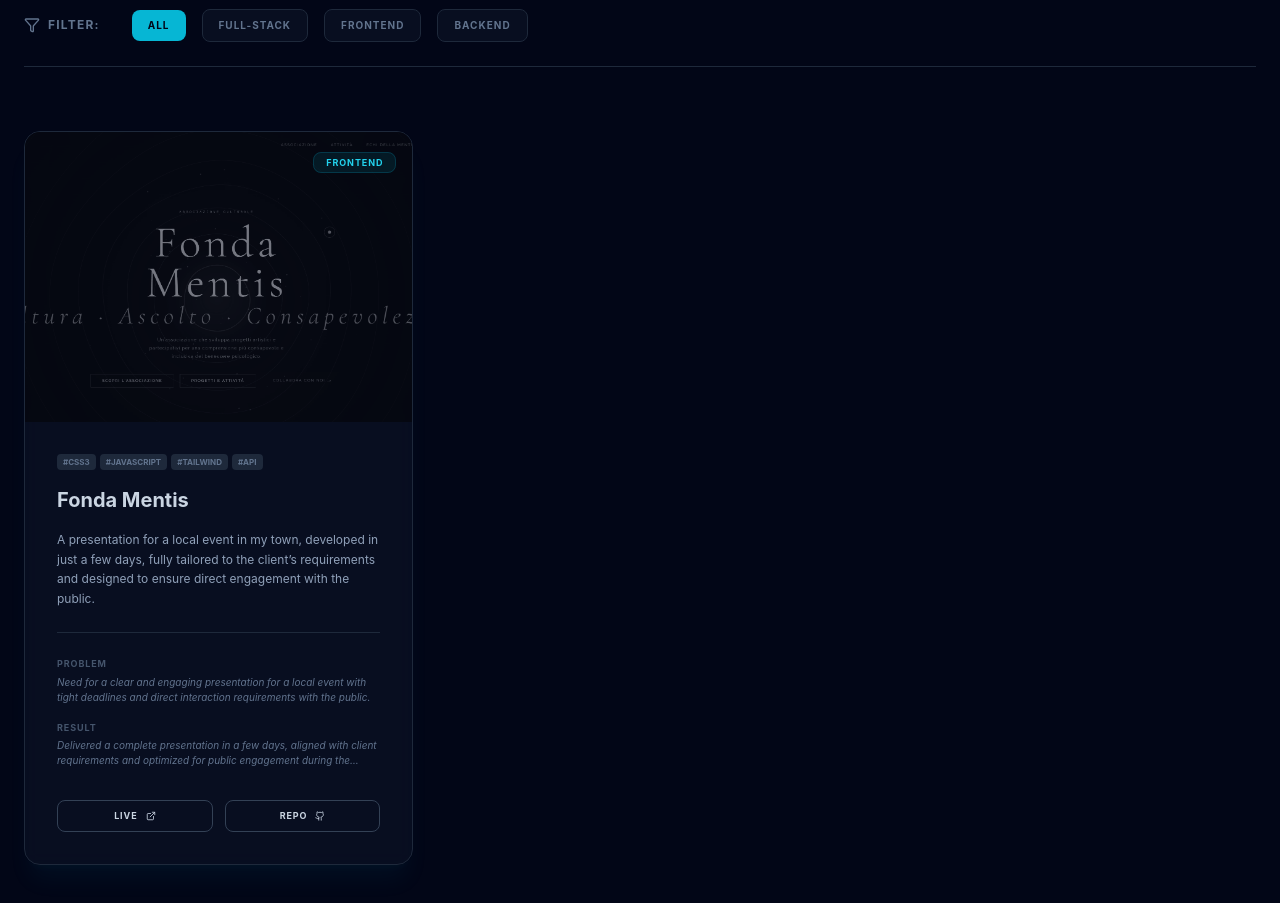
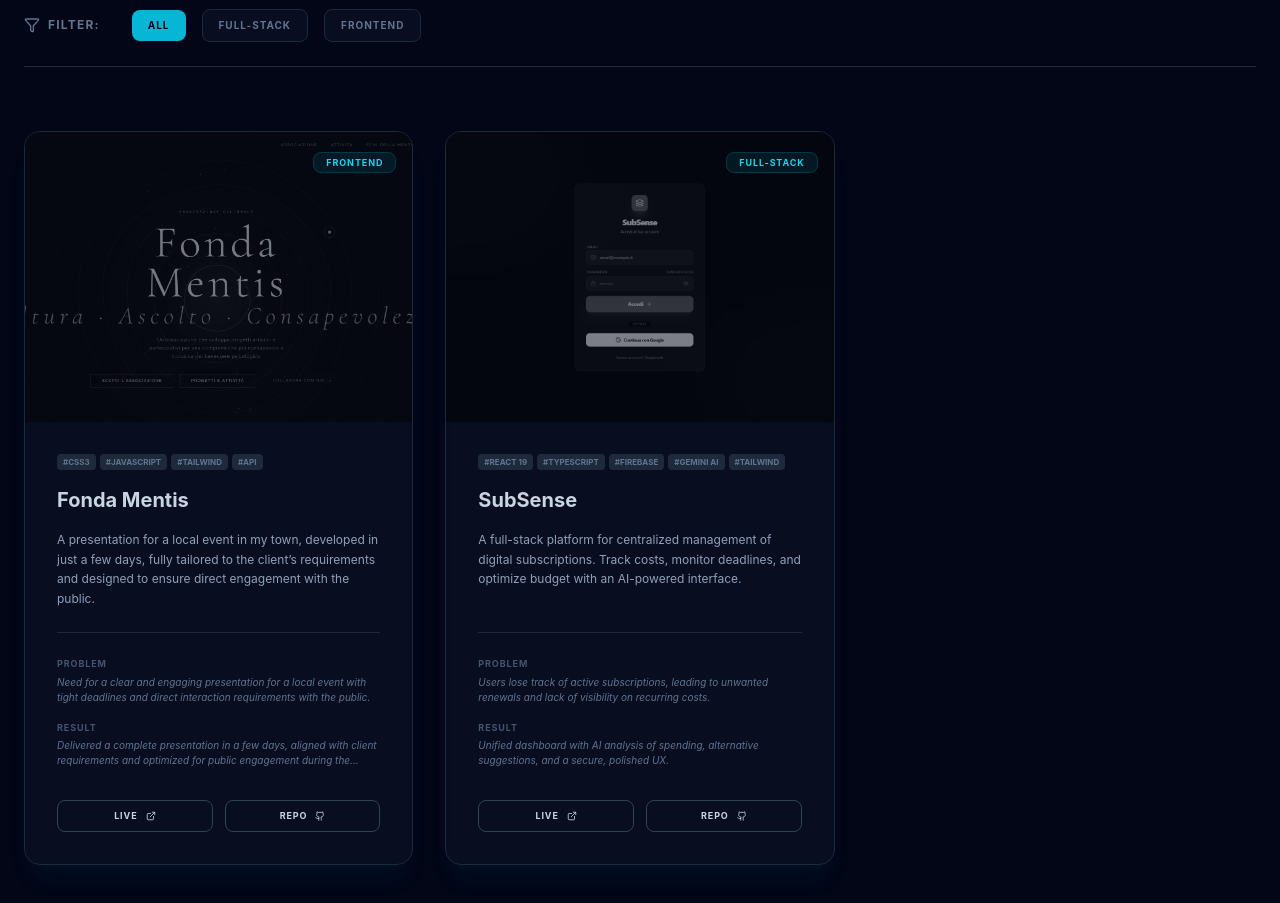
Before and after one commit to christiansaccani/my-portfolio, a React (Vite) app: page / in a window 1280 px wide. Shown: the part 3000-3903 px from the top of the page. Built offline with nearby package versions, Linux system fonts and the light colour scheme.

Commit message:
work in progress...

```diff
--- a/src/components/sections/PortfolioContent.tsx
+++ b/src/components/sections/PortfolioContent.tsx
@@ -126,8 +126,7 @@ export function Projects() {
   const categories = [
     { id: 'All', label: t('projects.all') },
     { id: 'Full-stack', label: t('projects.fullstack') },
-    { id: 'Frontend', label: t('projects.frontend') },
-    { id: 'Backend', label: t('projects.backend') }
+    { id: 'Frontend', label: t('projects.frontend') }
   ];
 
   const projects = TRANSLATED_PROJECTS[language];
--- a/src/constants.ts
+++ b/src/constants.ts
@@ -13,6 +13,17 @@ export const TRANSLATED_PROJECTS: Record<'en' | 'it', Project[]> = {
       results: 'Delivered a complete presentation in a few days, aligned with client requirements and optimized for public engagement during the event.',
       links: { demo: 'https://fondamentis.netlify.app/', github: '#', caseStudy: '#' }
     },
+    {
+      id: '2',
+      title: 'SubSense',
+      description: 'A full-stack platform for centralized management of digital subscriptions. Track costs, monitor deadlines, and optimize budget with an AI-powered interface.',
+      image: '/images/subsense.png',
+      tags: ['React 19', 'TypeScript', 'Firebase', 'Gemini AI', 'Tailwind'],
+      category: 'Full-stack',
+      problemSolved: 'Users lose track of active subscriptions, leading to unwanted renewals and lack of visibility on recurring costs.',
+      results: 'Unified dashboard with AI analysis of spending, alternative suggestions, and a secure, polished UX.',
+      links: { demo: 'https://subsensedemo.netlify.app/', github: 'https://github.com/christiansaccani/subsense', caseStudy: '#' }
+    },
   ],
   it: [
     {
@@ -25,6 +36,17 @@ export const TRANSLATED_PROJECTS: Record<'en' | 'it', Project[]> = {
       problemSolved: 'Necessità di una presentazione chiara e coinvolgente per un evento locale con scadenze strette e requisiti di interazione diretta con il pubblico.',
       results: 'Presentazione completa consegnata in pochi giorni, allineata ai requisiti del cliente e ottimizzata per il coinvolgimento del pubblico durante l\'evento.',
       links: { demo: 'https://fondamentis.netlify.app/', github: '#', caseStudy: '#' }
+    },
+    {
+      id: '2',
+      title: 'SubSense',
+      description: 'Una piattaforma full-stack per la gestione centralizzata degli abbonamenti digitali. Monitora costi, scadenze e ottimizza il budget con un\'interfaccia potenziata dall\'IA.',
+      image: '/images/subsense.png',
+      tags: ['React 19', 'TypeScript', 'Firebase', 'Gemini AI', 'Tailwind'],
+      category: 'Full-stack',
+      problemSolved: 'Gli utenti perdono traccia degli abbonamenti attivi, portando a rinnovi indesiderati e mancanza di visibilità sui costi ricorrenti.',
+      results: 'Dashboard unificata con analisi IA delle spese, suggerimenti di alternative e una UX sicura e curata.',
+      links: { demo: 'https://subsensedemo.netlify.app/', github: 'https://github.com/christiansaccani/subsense', caseStudy: '#' }
     },
   ]
 };
--- a/src/lib/LanguageContext.tsx
+++ b/src/lib/LanguageContext.tsx
@@ -42,7 +42,6 @@ export const translations = {
       all: 'All',
       fullstack: 'Full-stack',
       frontend: 'Frontend',
-      backend: 'Backend',
       viewDemo: 'Live',
       viewRepo: 'Repo',
     },
@@ -107,7 +106,6 @@ export const translations = {
       all: 'Tutti',
       fullstack: 'Full-stack',
       frontend: 'Frontend',
-      backend: 'Backend',
       viewDemo: 'Live',
       viewRepo: 'Repo',
     },
```
Also changed, not shown: public/images/subsense.png (added).
